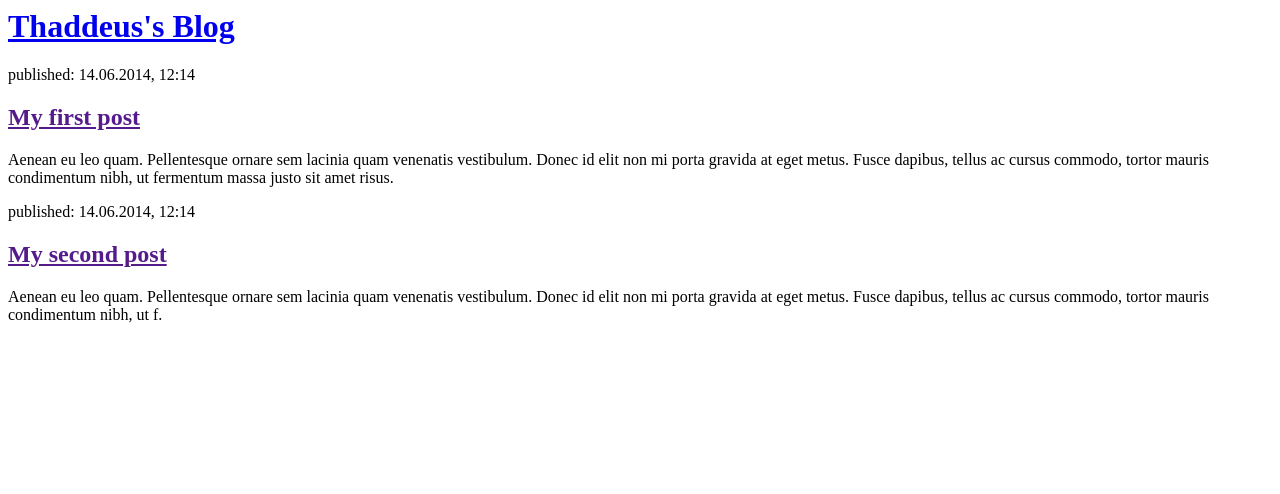
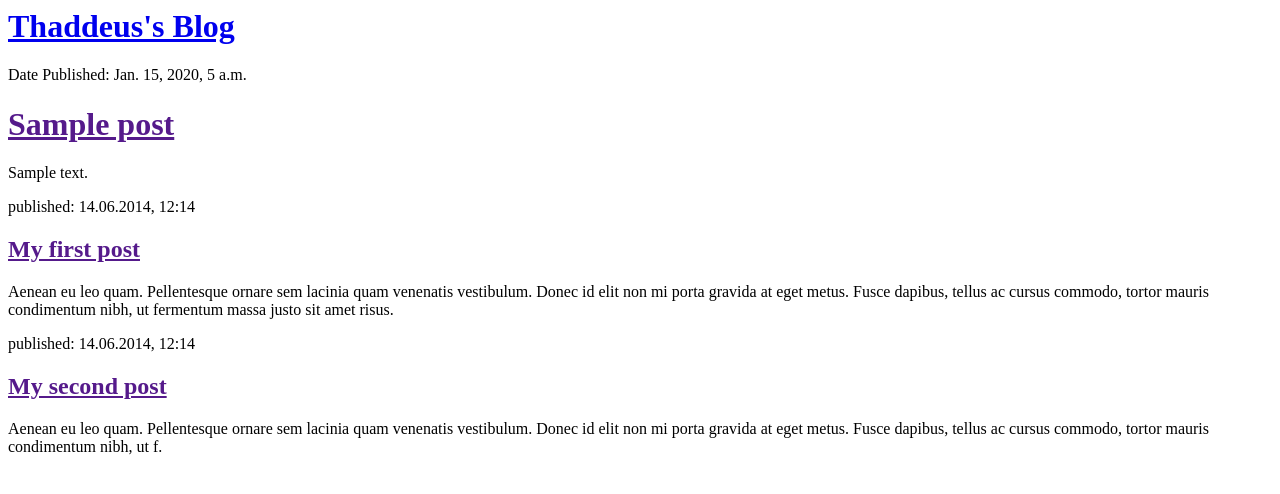
Before and after one commit to warne2tj/my-first-blog, a Django app: template blog/templates/blog/post_list.html in a window 1280 px wide. Shown: the top 494 px of the page. Run offline with Django 3.2, Linux system fonts and the light colour scheme; the template is opened without the code that fills it: values that come from a table or form of the project are taken from there, others are empty; tables that the repository leaves empty hold one stand-in row (values such as "Sample post").

Commit message:
Changed the formatting on the template to display blog posts. Pushing to see if it works on the live site.

```diff
--- a/blog/models.py
+++ b/blog/models.py
@@ -9,7 +9,7 @@ class Post(models.Model):
     author = models.ForeignKey('auth.user', on_delete=models.CASCADE)
     title = models.CharField(max_length = 200)
     text = models.TextField()
-    created_date = models.DateTimeField(default=timezone.now)
+    created_date = models.DateTimeField(default=timezone.now())
     published_date = models.DateTimeField(blank = True, null = True)
 
     def publish(self):
--- a/blog/templates/blog/post_list.html
+++ b/blog/templates/blog/post_list.html
@@ -6,7 +6,13 @@
       <div>
         <h1><a href="/">Thaddeus's Blog</a></h1>
       </div>
-
+      {% for post in posts %}
+        <div>
+          <p>Date Published: {{ post.published_date  }}</p>
+          <h1><a href="">{{ post.title }}</a></h1>
+          <p>{{ post.text }}<br></p>
+        </div>
+      {% endfor %}
       <div>
         <p>published: 14.06.2014, 12:14</p>
         <h2><a href="">My first post</a></h2>
```
Also changed, not shown: blog/views.py (+7 -2 lines). Lines whose indentation alone changed are shown as unchanged.
